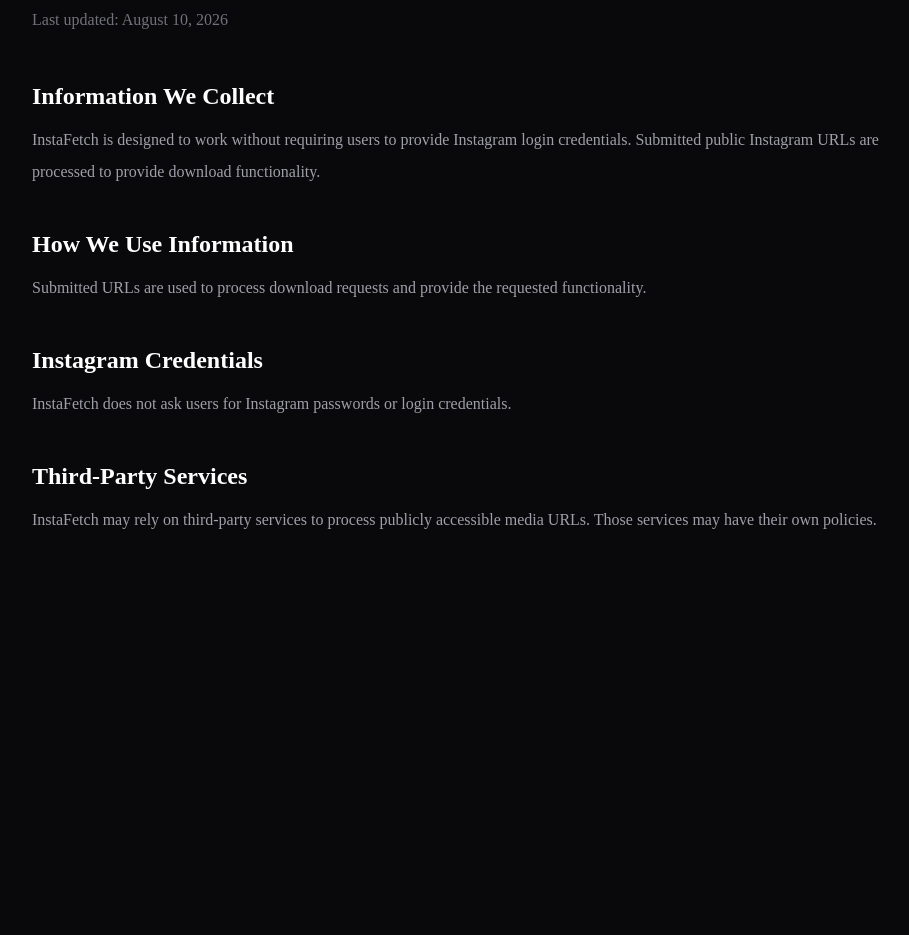
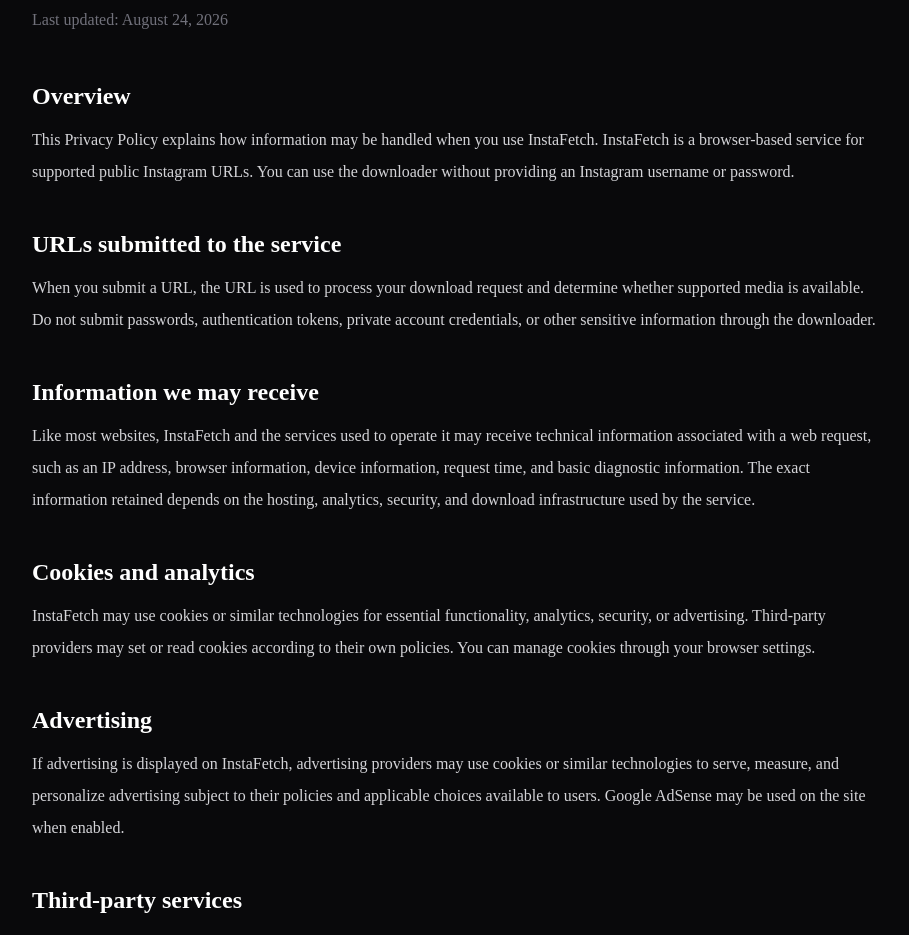
Before and after one commit to deepakgahlyan/instafetch, a Next.js app: page /privacy in a window 1280 px wide. Shown: the part 200-1135 px from the top of the page, without its empty margins (184-1093 px from the left). Before the commit the page ends 816 px from the top, so only its background shows below. Built offline with nearby package versions, Linux system fonts and the light colour scheme.

Commit message:
Strengthen privacy transparency for AdSense readiness

```diff
--- a/app/privacy/page.tsx
+++ b/app/privacy/page.tsx
@@ -1,79 +1,99 @@
 import type { Metadata } from "next";
 import Link from "next/link";
+
+const siteUrl = "https://www.instafetch.app";
 
 export const metadata: Metadata = {
   title: "Privacy Policy",
   description:
-    "Read the InstaFetch Privacy Policy and learn how information is handled when using the service.",
-  alternates: {
-    canonical: "/privacy",
-  },
+    "Learn how InstaFetch handles URLs, cookies, analytics, advertising, third-party services, and privacy when you use the website.",
+  alternates: { canonical: `${siteUrl}/privacy` },
 };
 
 export default function PrivacyPage() {
   return (
     <main className="min-h-screen bg-zinc-950 text-white">
-      <div className="mx-auto max-w-4xl px-6 py-20">
-        <Link
-          href="/"
-          className="text-sm text-violet-400 hover:text-violet-300"
-        >
-          ← Back to InstaFetch
-        </Link>
+      <article className="mx-auto max-w-4xl px-6 py-16 md:py-20">
+        <Link href="/" className="text-sm text-violet-400 hover:text-violet-300">← Back to InstaFetch</Link>
+        <h1 className="mt-10 text-4xl font-bold md:text-5xl">Privacy Policy</h1>
+        <p className="mt-4 text-zinc-500">Last updated: August 24, 2026</p>
 
-        <h1 className="mt-10 text-5xl font-bold">
-          Privacy Policy
-        </h1>
-
-        <p className="mt-4 text-zinc-500">
-          Last updated: August 10, 2026
-        </p>
-
-        <div className="mt-12 space-y-10 leading-8 text-zinc-400">
+        <div className="mt-12 space-y-10 leading-8 text-zinc-300">
           <section>
-            <h2 className="mb-3 text-2xl font-semibold text-white">
-              Information We Collect
-            </h2>
+            <h2 className="mb-3 text-2xl font-semibold text-white">Overview</h2>
             <p>
-              InstaFetch is designed to work without requiring users to
-              provide Instagram login credentials. Submitted public
-              Instagram URLs are processed to provide download
-              functionality.
+              This Privacy Policy explains how information may be handled when you use InstaFetch. InstaFetch is a browser-based service for supported public Instagram URLs. You can use the downloader without providing an Instagram username or password.
             </p>
           </section>
 
           <section>
-            <h2 className="mb-3 text-2xl font-semibold text-white">
-              How We Use Information
-            </h2>
+            <h2 className="mb-3 text-2xl font-semibold text-white">URLs submitted to the service</h2>
             <p>
-              Submitted URLs are used to process download requests and
-              provide the requested functionality.
+              When you submit a URL, the URL is used to process your download request and determine whether supported media is available. Do not submit passwords, authentication tokens, private account credentials, or other sensitive information through the downloader.
             </p>
           </section>
 
           <section>
-            <h2 className="mb-3 text-2xl font-semibold text-white">
-              Instagram Credentials
-            </h2>
+            <h2 className="mb-3 text-2xl font-semibold text-white">Information we may receive</h2>
             <p>
-              InstaFetch does not ask users for Instagram passwords or
-              login credentials.
+              Like most websites, InstaFetch and the services used to operate it may receive technical information associated with a web request, such as an IP address, browser information, device information, request time, and basic diagnostic information. The exact information retained depends on the hosting, analytics, security, and download infrastructure used by the service.
             </p>
           </section>
 
           <section>
-            <h2 className="mb-3 text-2xl font-semibold text-white">
-              Third-Party Services
-            </h2>
+            <h2 className="mb-3 text-2xl font-semibold text-white">Cookies and analytics</h2>
             <p>
-              InstaFetch may rely on third-party services to process
-              publicly accessible media URLs. Those services may have
-              their own policies.
+              InstaFetch may use cookies or similar technologies for essential functionality, analytics, security, or advertising. Third-party providers may set or read cookies according to their own policies. You can manage cookies through your browser settings.
+            </p>
+          </section>
+
+          <section>
+            <h2 className="mb-3 text-2xl font-semibold text-white">Advertising</h2>
+            <p>
+              If advertising is displayed on InstaFetch, advertising providers may use cookies or similar technologies to serve, measure, and personalize advertising subject to their policies and applicable choices available to users. Google AdSense may be used on the site when enabled.
+            </p>
+          </section>
+
+          <section>
+            <h2 className="mb-3 text-2xl font-semibold text-white">Third-party services</h2>
+            <p>
+              InstaFetch may depend on hosting, analytics, security, advertising, and media-processing providers. Those providers may process information as necessary to provide their services and maintain their own privacy policies. InstaFetch does not control the privacy practices of independent third parties.
+            </p>
+          </section>
+
+          <section>
+            <h2 className="mb-3 text-2xl font-semibold text-white">Instagram credentials and private accounts</h2>
+            <p>
+              InstaFetch does not ask you to provide an Instagram password and is not designed to provide access to private Instagram accounts. Only use supported public URLs and do not attempt to bypass access controls.
+            </p>
+          </section>
+
+          <section>
+            <h2 className="mb-3 text-2xl font-semibold text-white">Data security and retention</h2>
+            <p>
+              Reasonable technical measures may be used to protect the service. No internet service can guarantee absolute security. Information may be retained for as long as reasonably necessary for service operation, security, troubleshooting, legal obligations, or the purposes described in this policy, subject to the capabilities and policies of the providers involved.
+            </p>
+          </section>
+
+          <section>
+            <h2 className="mb-3 text-2xl font-semibold text-white">Your choices</h2>
+            <p>
+              You can control browser cookies, permissions, and certain advertising choices through your browser and the controls provided by relevant third-party services. If you have a privacy question or request, contact InstaFetch using the contact information on the Contact page.
+            </p>
+          </section>
+
+          <section>
+            <h2 className="mb-3 text-2xl font-semibold text-white">Changes to this policy</h2>
+            <p>
+              This policy may be updated when the service, technologies, legal requirements, or third-party providers change. The updated version will be posted on this page with a revised date.
             </p>
           </section>
         </div>
-      </div>
+
+        <div className="mt-12 border-t border-zinc-800 pt-8 text-sm text-zinc-500">
+          Questions? Visit <Link href="/contact" className="text-violet-400 hover:text-violet-300">Contact InstaFetch</Link>.
+        </div>
+      </article>
     </main>
   );
 }
```
